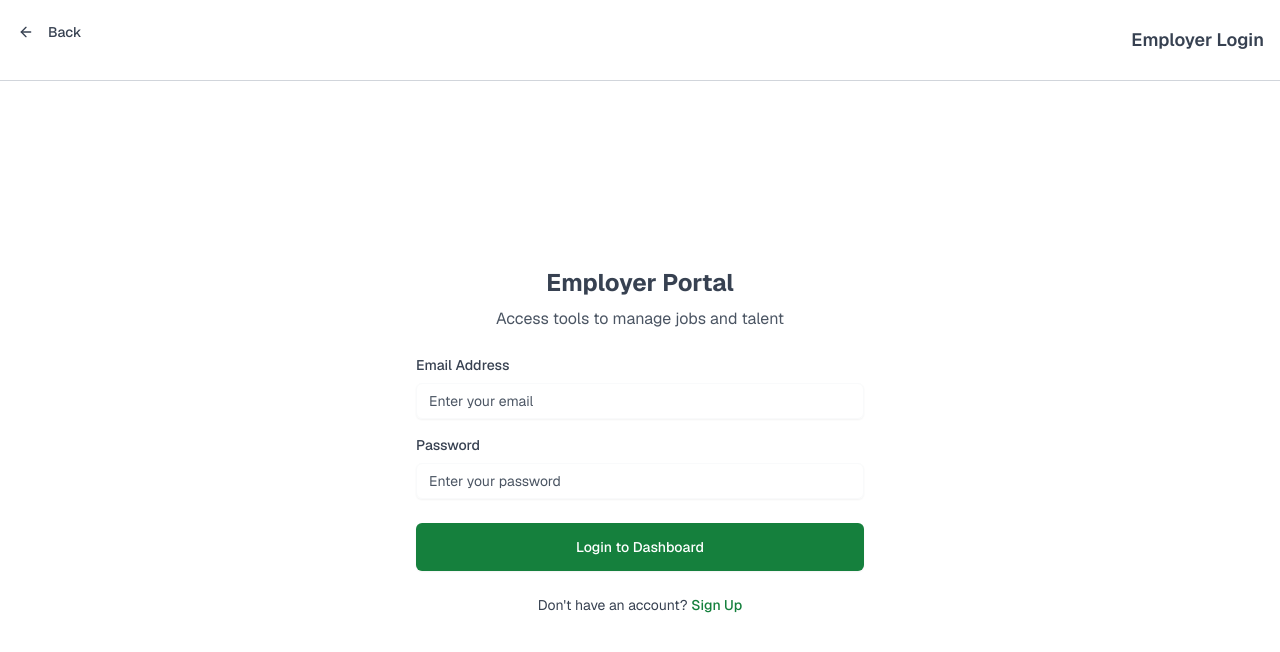
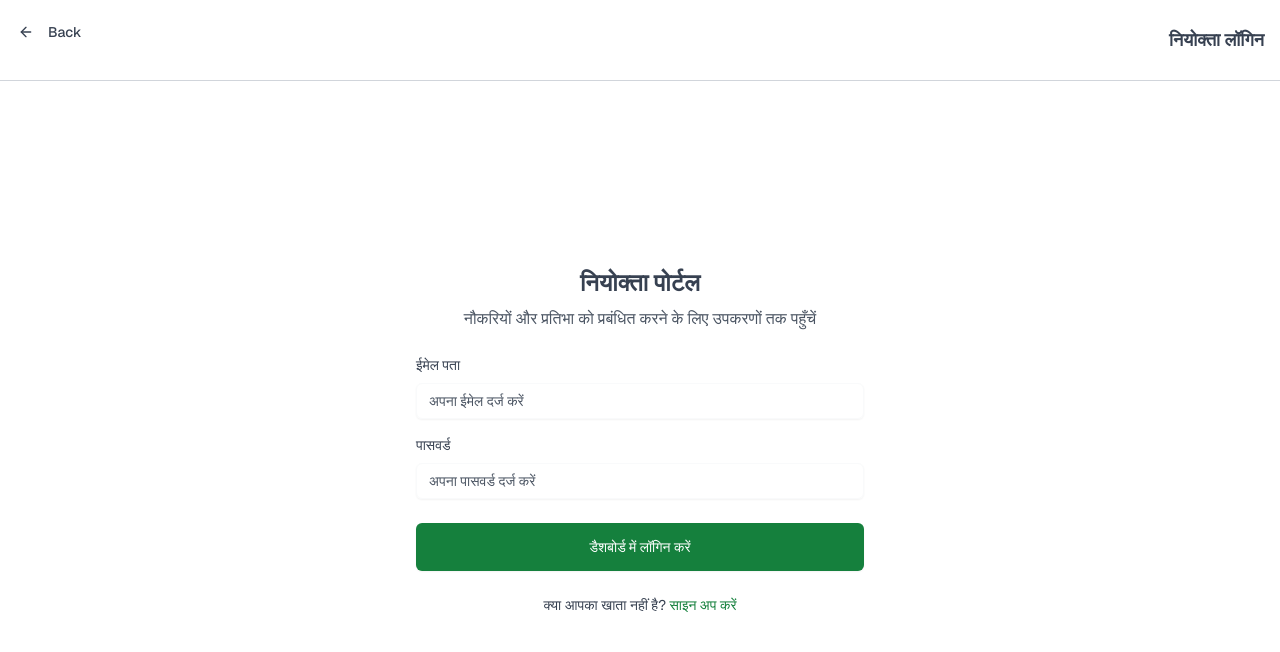
Before and after one commit to netcruxx-admin/chathub-tiptop-web, a Next.js app: page /login in a window 1280 px wide. Shown: the top 652 px of the page. Built offline with nearby package versions, Linux system fonts and the light colour scheme.

Commit message:
make login page i18n

```diff
--- a/messages/en.json
+++ b/messages/en.json
@@ -26,6 +26,18 @@
 		"subtitle": "Find Work. Get Paid. Grow Skills.",
 		"selectLanguage": "Select your language",
 		"getStarted": "Get Started"
+	},
+	"employerLogin": {
+		"header": "Employer Login",
+		"title": "Employer Portal",
+		"subtitle": "Access tools to manage jobs and talent",
+		"labelEmail": "Email Address",
+		"placeholderEmail": "Enter your email",
+		"labelPassword": "Password",
+		"placeholderPassword": "Enter your password",
+		"loginBtn": "Login to Dashboard",
+		"footer": "Don't have an account?",
+		"signUp": "Sign Up"
 	},
 	"userType": {
 		"title": "Who are you?",
--- a/messages/hi-Latn.json
+++ b/messages/hi-Latn.json
@@ -26,6 +26,18 @@
 		"subtitle": "Kaam dhundo. Paise kamao. Skills badhao.",
 		"selectLanguage": "Apni language choose karein",
 		"getStarted": "Shuru karein"
+	},
+	"employerLogin": {
+		"header": "Niyokta Login",
+		"title": "Niyokta Portal",
+		"subtitle": "Naukri aur talent manage karne ke liye tools ka access",
+		"labelEmail": "Email Address",
+		"placeholderEmail": "Apna email daalein",
+		"labelPassword": "Password",
+		"placeholderPassword": "Apna password daalein",
+		"loginBtn": "Dashboard mein login karein",
+		"footer": "Kya aapka account nahi hai?",
+		"signUp": "Sign Up karein"
 	},
 	"userType": {
 		"title": "Aap kaun hain?",
--- a/messages/hi.json
+++ b/messages/hi.json
@@ -26,6 +26,18 @@
 		"subtitle": "काम खोजें। पैसे कमाएं। कौशल बढ़ाएं।",
 		"selectLanguage": "अपनी भाषा चुनें",
 		"getStarted": "शुरू करें"
+	},
+	"employerLogin": {
+		"header": "नियोक्ता लॉगिन",
+		"title": "नियोक्ता पोर्टल",
+		"subtitle": "नौकरियों और प्रतिभा को प्रबंधित करने के लिए उपकरणों तक पहुँचें",
+		"labelEmail": "ईमेल पता",
+		"placeholderEmail": "अपना ईमेल दर्ज करें",
+		"labelPassword": "पासवर्ड",
+		"placeholderPassword": "अपना पासवर्ड दर्ज करें",
+		"loginBtn": "डैशबोर्ड में लॉगिन करें",
+		"footer": "क्या आपका खाता नहीं है?",
+		"signUp": "साइन अप करें"
 	},
 	"userType": {
 		"title": "आप कौन हैं?",
--- a/src/app/(employer)/login/page.tsx
+++ b/src/app/(employer)/login/page.tsx
@@ -6,10 +6,12 @@ import { Input } from '@/components/ui/input'
 import { cn } from '@/lib/cn'
 import { EmployerLoginValidation } from '@/lib/validation/authValidation'
 import { Formik } from 'formik'
+import { useTranslations } from 'next-intl'
 import { useRouter } from 'next/navigation'
 
 export default function EmployerLogin() {
 	const router = useRouter()
+	const t = useTranslations()
 	const initialValues = {
 		email: '',
 		password: '',
@@ -19,15 +21,17 @@ export default function EmployerLogin() {
 		<div className='min-h-screen bg-background flex flex-col'>
 			<div className='p-4 border-b flex items-center justify-between'>
 				<BackBtn />
-				<h1 className='text-lg font-semibold'>Employer Login</h1>
+				<h1 className='text-lg font-semibold'>{t('employerLogin.header')}</h1>
 			</div>
 
 			<div className='flex-1 flex flex-col justify-center p-6'>
 				<div className='max-w-md mx-auto w-full space-y-6'>
 					<div className='text-center'>
-						<h2 className='text-2xl font-bold mb-2'>Employer Portal</h2>
+						<h2 className='text-2xl font-bold mb-2'>
+							{t('employerLogin.title')}
+						</h2>
 						<p className='text-muted-foreground'>
-							Access tools to manage jobs and talent
+							{t('employerLogin.subtitle')}
 						</p>
 					</div>
 
@@ -48,7 +52,7 @@ export default function EmployerLogin() {
 											className='block text-sm font-medium mb-2'
 											htmlFor='email'
 										>
-											Email Address
+											{t('employerLogin.labelEmail')}
 										</label>
 										<Input
 											type='email'
@@ -57,7 +61,7 @@ export default function EmployerLogin() {
 											value={props.values.email}
 											onChange={props.handleChange}
 											onBlur={props.handleBlur}
-											placeholder='Enter your email'
+											placeholder={t('employerLogin.placeholderEmail')}
 											className={cn(
 												props.touched.email &&
 													props.errors.email &&
@@ -75,7 +79,7 @@ export default function EmployerLogin() {
 											className='block text-sm font-medium mb-2'
 											htmlFor='password'
 										>
-											Password
+											{t('employerLogin.labelPassword')}
 										</label>
 										<Input
 											type='password'
@@ -84,7 +88,7 @@ export default function EmployerLogin() {
 											value={props.values.password}
 											onChange={props.handleChange}
 											onBlur={props.handleBlur}
-											placeholder='Enter your password'
+											placeholder={t('employerLogin.placeholderPassword')}
 											className={cn(
 												props.touched.password &&
 													props.errors.password &&
@@ -100,7 +104,7 @@ export default function EmployerLogin() {
 								</div>
 
 								<Button className='w-full h-12' type='submit'>
-									Login to Dashboard
+									{t('employerLogin.loginBtn')}
 								</Button>
 							</form>
 						)}
@@ -108,9 +112,9 @@ export default function EmployerLogin() {
 
 					<div className='text-center text-sm'>
 						<p>
-							Don&apos;t have an account?{' '}
+							{t('employerLogin.footer')}{' '}
 							<button className='text-primary font-medium hover:underline cursor-pointer'>
-								Sign Up
+								{t('employerLogin.signUp')}
 							</button>
 						</p>
 					</div>
--- a/src/i18n/request.ts
+++ b/src/i18n/request.ts
@@ -2,7 +2,7 @@ import { getRequestConfig } from 'next-intl/server'
 
 export default getRequestConfig(async () => {
 	// Static for now, we'll change this later
-	const locale = 'en'
+	const locale = 'hi'
 
 	return {
 		locale,
```
